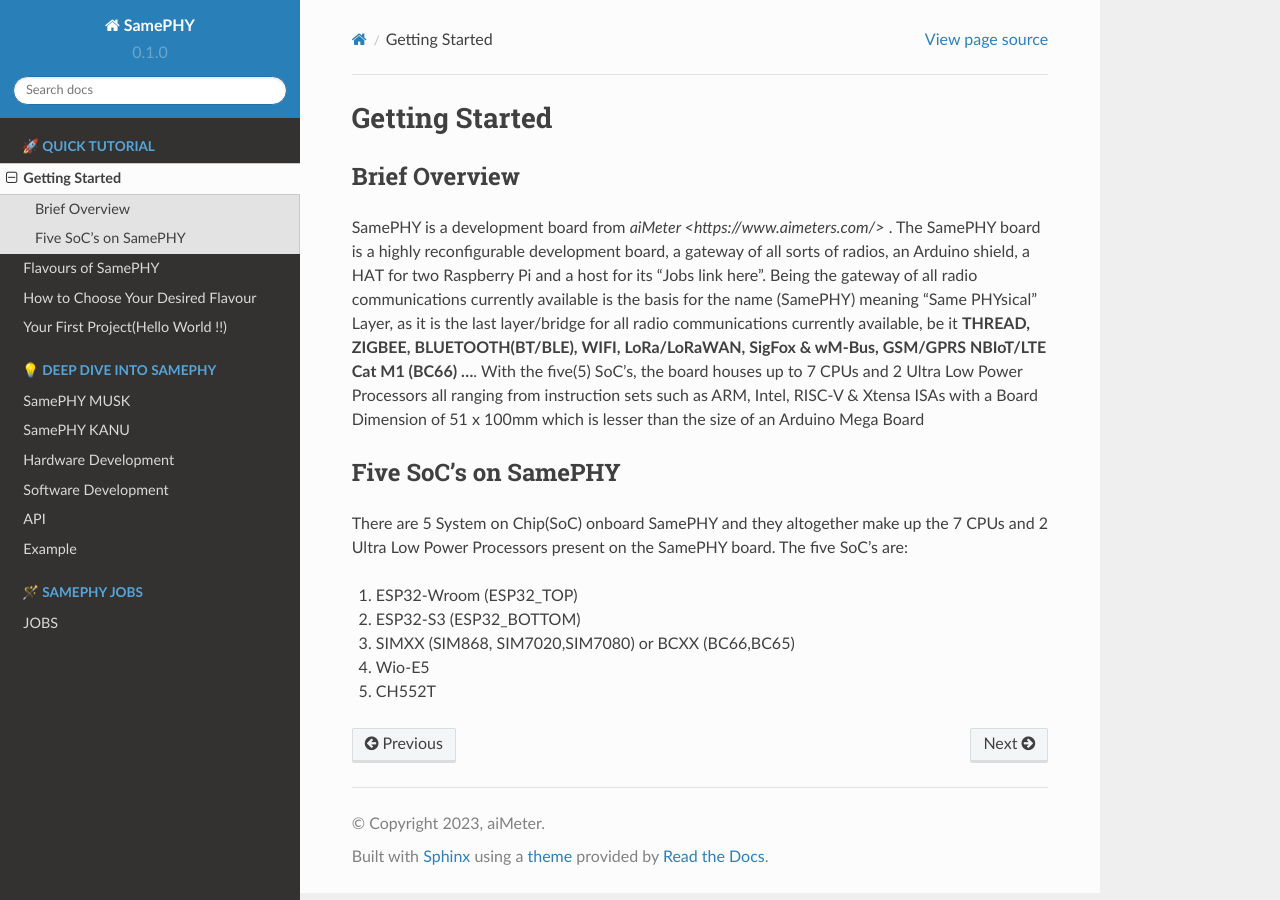
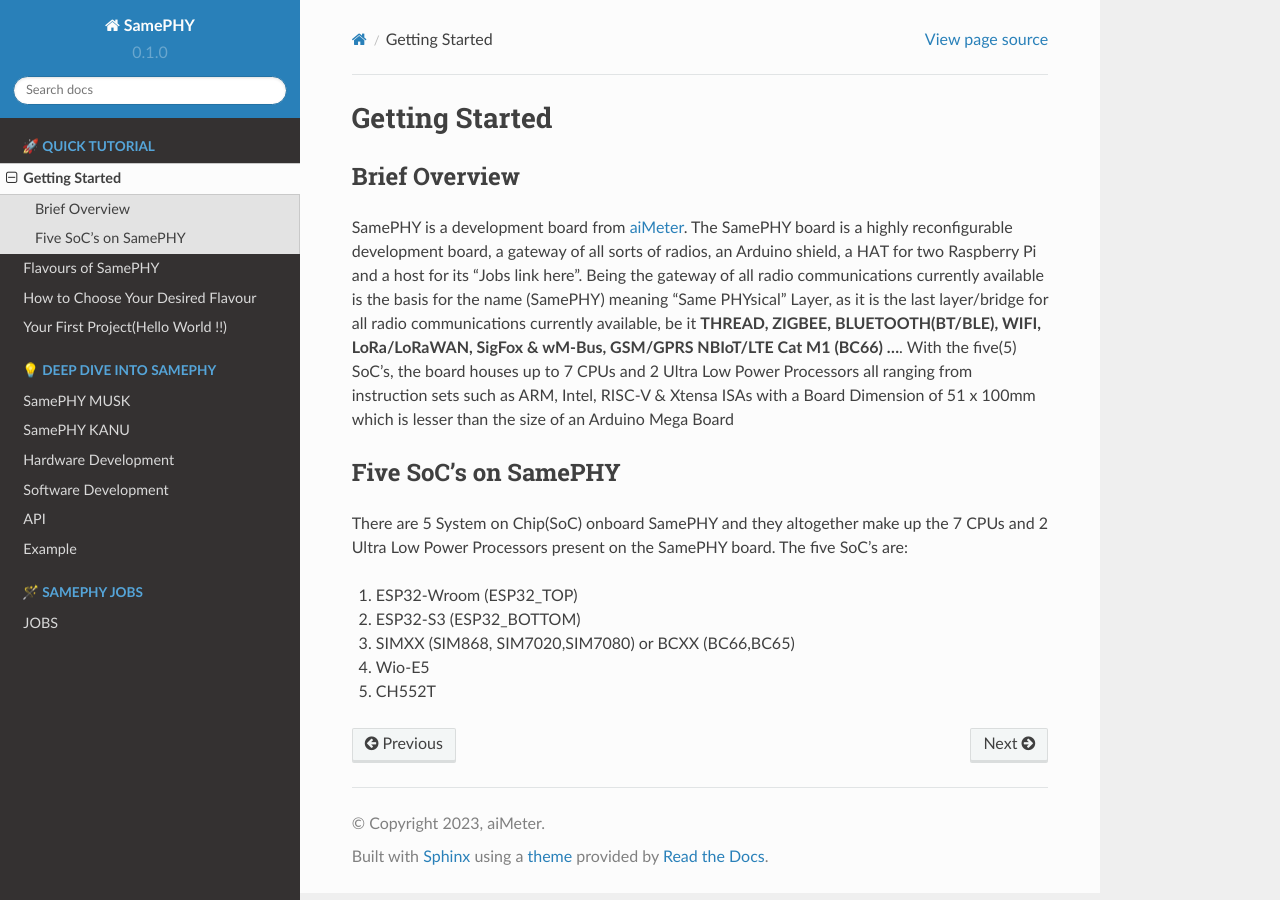
Before and after one commit to petchu99/bookish-waddle, a Sphinx documentation site: the page built from docs/source/Intro/getting-started.rst, in a window 1280 px wide. Built offline with Sphinx 7.4.7 and the Read the Docs theme 2.0.0, drawn with Linux system fonts in a browser that asks for light colours; pages that are not in the unit, such as notebooks, are missing from menus.

Commit message:
Update getting-started.rst

```diff
--- a/docs/source/Intro/getting-started.rst
+++ b/docs/source/Intro/getting-started.rst
@@ -4,7 +4,7 @@
 Brief Overview
 --------------
 
-SamePHY is a development board from `aiMeter <https://www.aimeters.com/>` . The SamePHY board is a highly reconfigurable development board, a gateway of all sorts of radios, an Arduino shield, a HAT for two Raspberry Pi and a host for its “Jobs link here”. Being the gateway of all radio communications currently available is the basis for the name (SamePHY) meaning "Same PHYsical" Layer, as it is the last layer/bridge for all radio communications currently available, be it **THREAD, ZIGBEE, BLUETOOTH(BT/BLE), WIFI, LoRa/LoRaWAN, SigFox & wM-Bus, GSM/GPRS NBIoT/LTE Cat M1 (BC66) ...**. With the five(5) SoC's, the board houses up to 7 CPUs and 2 Ultra Low Power Processors all ranging from instruction sets such as ARM, Intel, RISC-V & Xtensa ISAs with a Board Dimension of 51 x 100mm which is lesser than the size of an Arduino Mega Board
+SamePHY is a development board from `aiMeter <https://www.aimeters.com/>`_. The SamePHY board is a highly reconfigurable development board, a gateway of all sorts of radios, an Arduino shield, a HAT for two Raspberry Pi and a host for its “Jobs link here”. Being the gateway of all radio communications currently available is the basis for the name (SamePHY) meaning "Same PHYsical" Layer, as it is the last layer/bridge for all radio communications currently available, be it **THREAD, ZIGBEE, BLUETOOTH(BT/BLE), WIFI, LoRa/LoRaWAN, SigFox & wM-Bus, GSM/GPRS NBIoT/LTE Cat M1 (BC66) ...**. With the five(5) SoC's, the board houses up to 7 CPUs and 2 Ultra Low Power Processors all ranging from instruction sets such as ARM, Intel, RISC-V & Xtensa ISAs with a Board Dimension of 51 x 100mm which is lesser than the size of an Arduino Mega Board
 
 Five SoC's on SamePHY
 ---------------------
```
